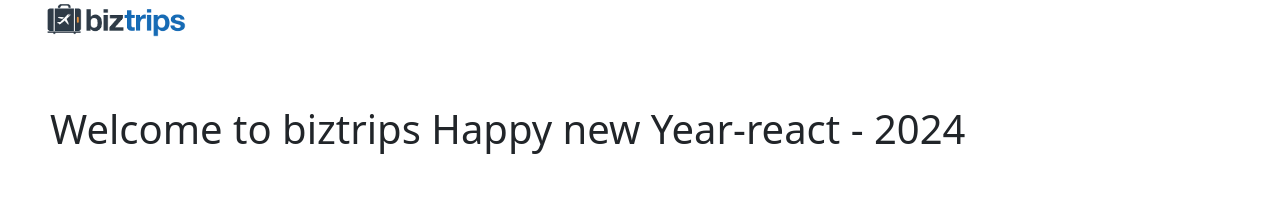
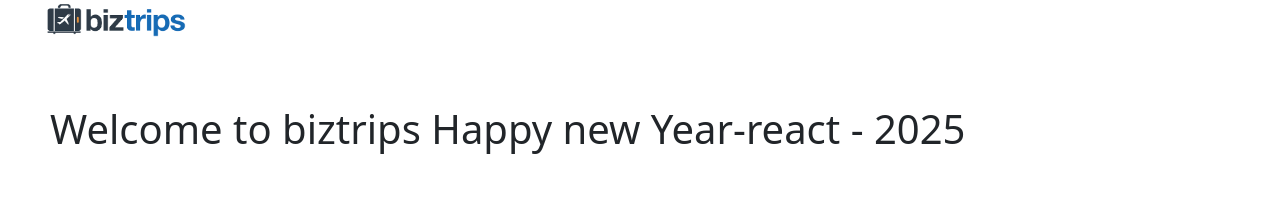
Before and after one commit to LivioGraf/biztrips-m450-m324, a React (Create React App) app: page / in a window 1280 px wide. Shown: the top 224 px of the page. Built offline with nearby package versions, Linux system fonts and the light colour scheme; data requests are answered from the project's data file.

Commit message:
changed date

```diff
--- a/src/App.jsx
+++ b/src/App.jsx
@@ -46,7 +46,7 @@ export default function App() {
             <div>
                 <Header/>
                 <main>
-                    <h1>Welcome to biztrips Happy new Year-react - 2024</h1>
+                    <h1>Welcome to biztrips Happy new Year-react - 2025</h1>
 
                     <Wishlist wishlist={wishlist} removeFromWishlist={removeFromWishlist}
                               clearWishlist={() => clearWishlist()}/>
```
